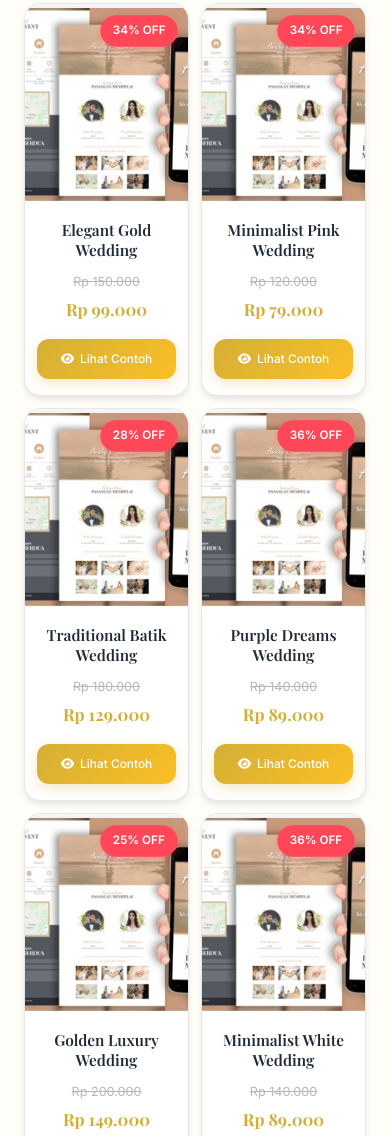
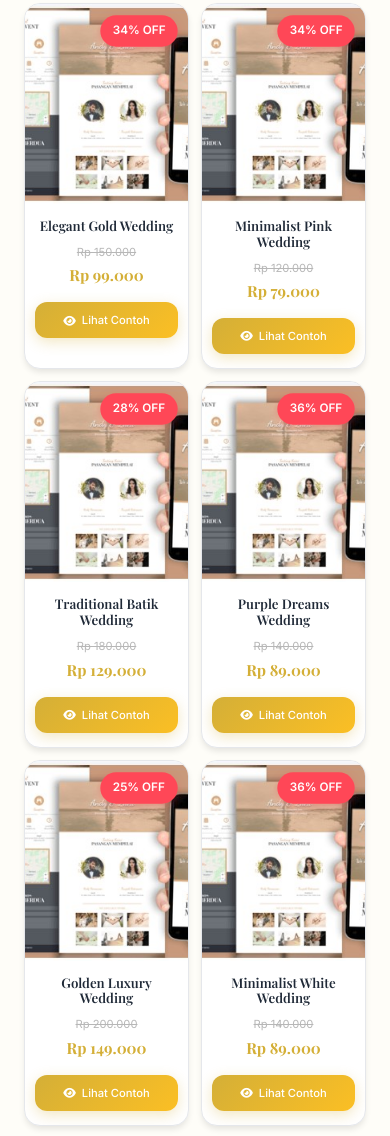
Before and after one commit to radenznr/digital-invitations-landing, a plain HTML site: page index.html in a window 390 px wide. Shown: the part 3218-4354 px from the top of the page. Drawn offline with nearby package versions, Linux system fonts and the light colour scheme.

Commit message:
Update styles.css

```diff
--- a/styles.css
+++ b/styles.css
@@ -2030,35 +2030,38 @@ button {
     }
 
     .gallery-item .gallery-info {
-        padding: 16px 12px; /* Reduced padding for compact mobile view */
+        padding: 14px 10px; /* Further reduced padding for compact mobile view */
     }
 
     .gallery-item .template-title {
-        font-size: 1.1rem; /* Smaller font size for 2-column layout */
-        margin-bottom: 12px;
-        line-height: 1.3;
+        font-size: 0.95rem; /* Further reduced font size for better mobile fit */
+        margin-bottom: 10px;
+        line-height: 1.2;
+        font-weight: 600;
     }
 
     .gallery-item .template-pricing {
-        margin-bottom: 16px;
+        margin-bottom: 14px;
         flex-direction: column;
-        gap: 4px;
+        gap: 2px;
         justify-content: center;
         align-items: center;
     }
 
     .gallery-item .price-current {
-        font-size: 1.2rem; /* Adjusted for 2-column mobile layout */
+        font-size: 1.1rem; /* Reduced for better mobile fit */
+        font-weight: 700;
     }
 
     .gallery-item .price-original {
-        font-size: 0.9rem;
+        font-size: 0.8rem; /* Smaller strikethrough price */
     }
 
     .gallery-item .btn-view-template {
-        padding: 10px 14px;
-        font-size: 0.85rem; /* Smaller button text for mobile */
-        min-height: 40px; /* Slightly smaller but still touch-friendly */
+        padding: 8px 12px;
+        font-size: 0.8rem; /* Smaller button text for mobile */
+        min-height: 36px; /* Smaller but still touch-friendly */
+        font-weight: 500;
     }
 
     .phone-mockup {
```
